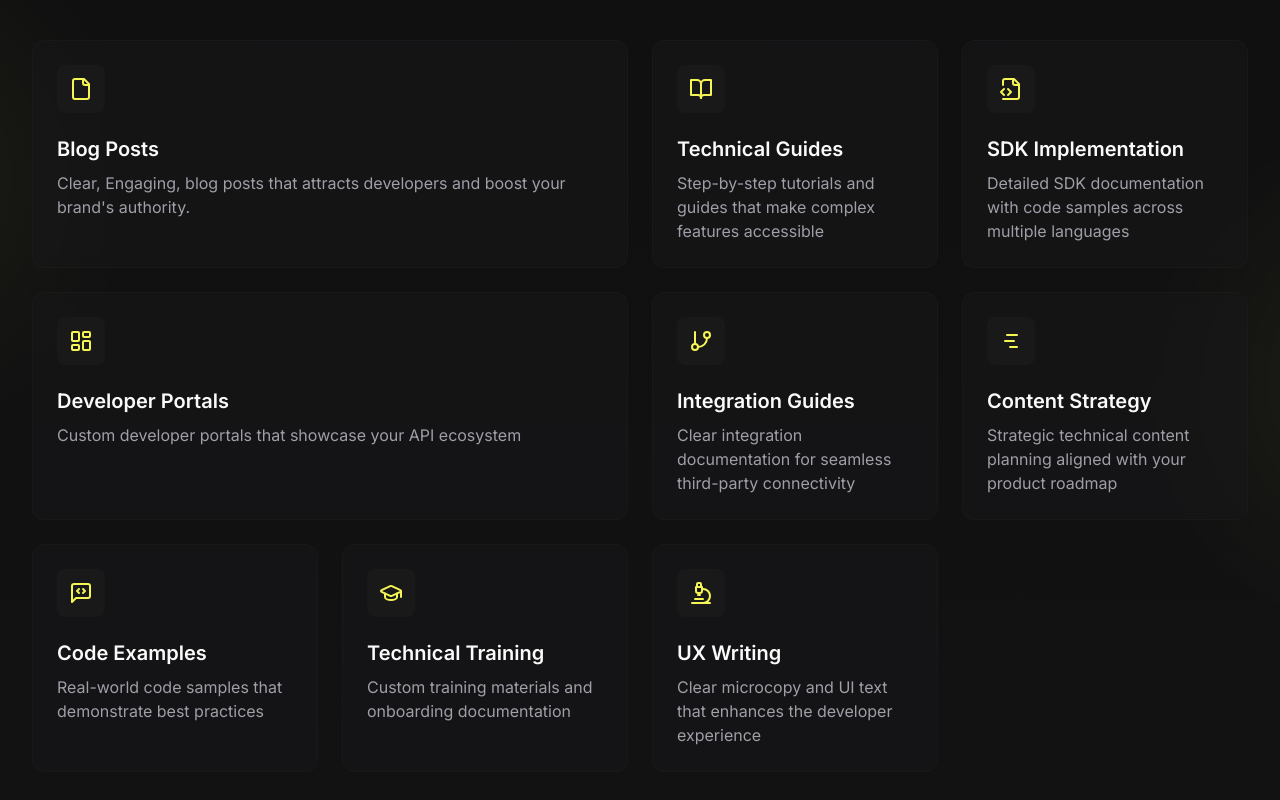
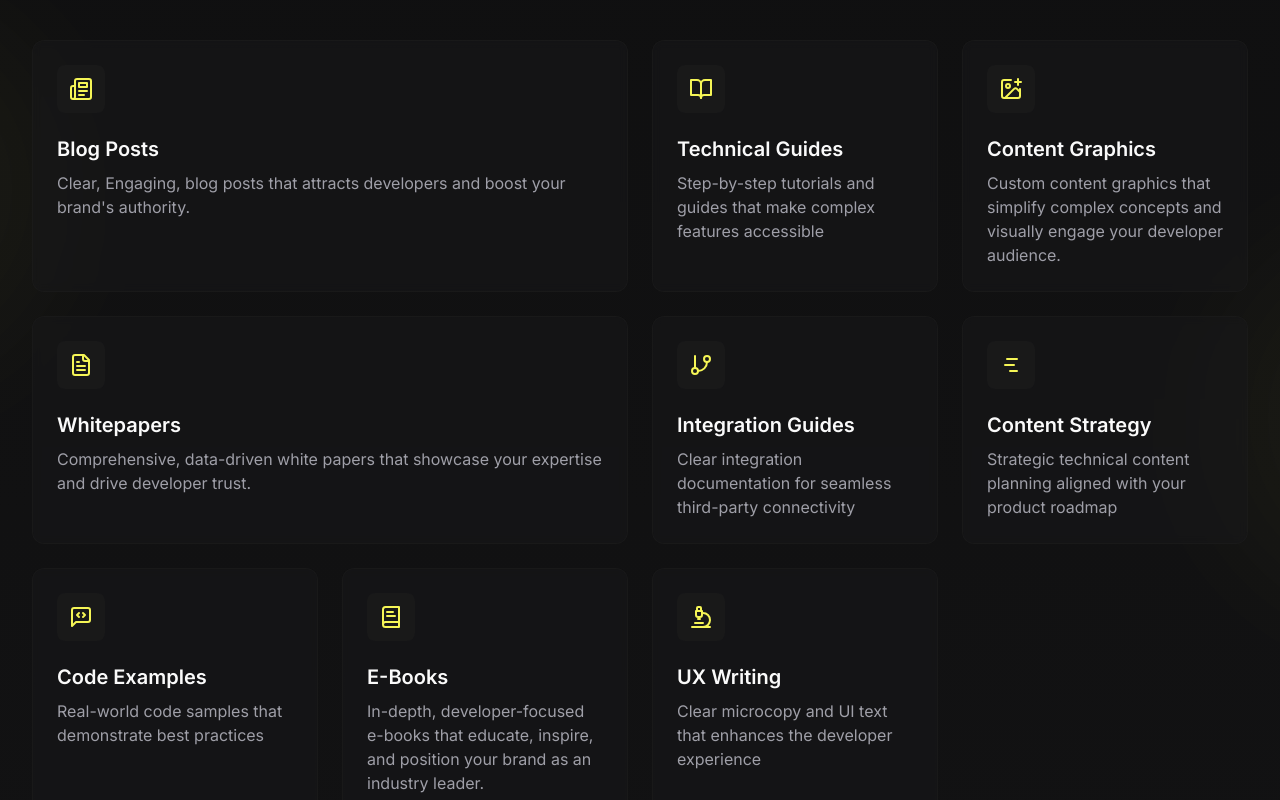
Before and after one commit to Abraham12611/thedevarena-web, a Next.js app: page / in a window 1280 px wide. Shown: the part 1560-2360 px from the top of the page. Built offline with nearby package versions, Linux system fonts and the light colour scheme.

Commit message:
chore: update copy 4

```diff
--- a/components/services.tsx
+++ b/components/services.tsx
@@ -12,13 +12,17 @@ import {
   LayoutDashboard,
   MessageSquareCode,
   Microscope,
+  Newspaper,
+  ImagePlus,
+  FileText,
+  BookText,
 } from "lucide-react";
 
 const services = [
   {
     title: "Blog Posts",
     description: "Clear, Engaging, blog posts that attracts developers and boost your brand's authority.",
-    icon: File,
+    icon: Newspaper,
     className: "md:col-span-2 md:row-span-1",
   },
   {
@@ -28,15 +32,15 @@ const services = [
     className: "md:col-span-1 md:row-span-1",
   },
   {
-    title: "SDK Implementation",
-    description: "Detailed SDK documentation with code samples across multiple languages",
-    icon: FileCode2,
+    title: "Content Graphics",
+    description: "Custom content graphics that simplify complex concepts and visually engage your developer audience.",
+    icon: ImagePlus,
     className: "md:col-span-1 md:row-span-1",
   },
   {
-    title: "Developer Portals",
-    description: "Custom developer portals that showcase your API ecosystem",
-    icon: LayoutDashboard,
+    title: "Whitepapers",
+    description: "Comprehensive, data-driven white papers that showcase your expertise and drive developer trust.",
+    icon: FileText,
     className: "md:col-span-2 md:row-span-1",
   },
   {
@@ -58,9 +62,9 @@ const services = [
     className: "md:col-span-1 md:row-span-1",
   },
   {
-    title: "Technical Training",
-    description: "Custom training materials and onboarding documentation",
-    icon: GraduationCap,
+    title: "E-Books",
+    description: "In-depth, developer-focused e-books that educate, inspire, and position your brand as an industry leader.",
+    icon: BookText,
     className: "md:col-span-1 md:row-span-1",
   },
   {
```
